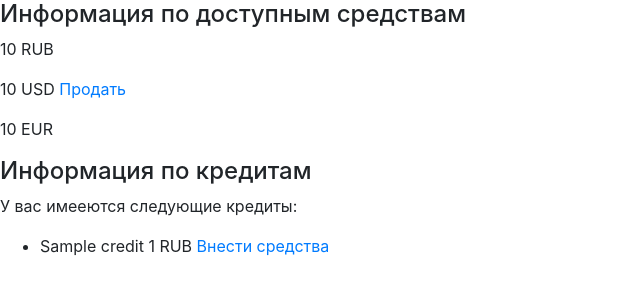
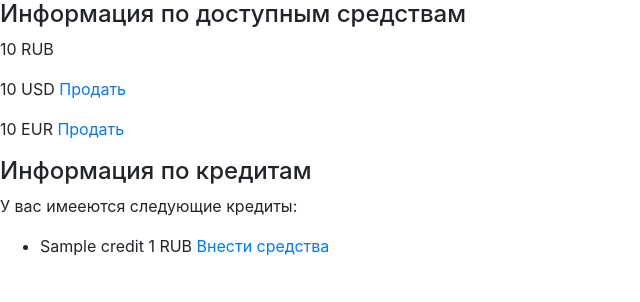
Before and after one commit to forza111/bank, a Django app: page /1/ in a window 1280 px wide. Shown: the part 111-413 px from the top of the page, without its empty margins (0-640 px from the left). Run offline with Django 3.2, Linux system fonts and the light colour scheme; tables that the repository leaves empty hold one stand-in row (values such as "Sample post"); parts of the project's set-up code (start-up, migrations or seed data) failed here and were passed over; some libraries are stand-ins or nearby versions.

Commit message:
Доработка формы которая меняеет данные в БД (рубли/доллары).

```diff
--- a/payment/templates/payment/detail.html
+++ b/payment/templates/payment/detail.html
@@ -16,12 +16,18 @@ detail
     {% if balance.balance_dol >= 1 %}
     <a href="{% url 'payment:sale_buy' user.id %}"> Продать</a>
     {% else %}
-    <a href="{% url 'payment:detail' user.id %}"> <font color="red">Продать</font></a>
+    <a href="{% url 'payment:detail' user.id %}"> Продать</a>
+    <a><font color="red">недостаточно средств</font></a>
+    {% endif %}</p>
+
+<p>{{balance.balance_eur}} EUR
+    {% if balance.balance_eur >= 1 %}
+    <a title="Продать валюту банку" href="{% url 'payment:sale_buy' user.id %}"> Продать</a>
+    {% else %}
+    <a href="{% url 'payment:detail' user.id %}"> Продать</a>
     <a><font color="red">недостаточно средств</font></a>
     {% endif %}
-</p>
-<p>{{balance.balance_eur}} EUR</p>
-{% endif%}
+{% endif%}</p>
 
 <h4>Информация по кредитам</h4>
 {% if check_credit %}
--- a/payment/views.py
+++ b/payment/views.py
@@ -54,10 +54,8 @@ def money(request):
 
 def sale_buy(request,user_id):
     user = get_object_or_404(User, pk=user_id)
-    balance = Balance.objects.get(user=user)
     return render(request, 'payment/sale_buy.html', {
         'user': user,
-        'balance': balance,
     }
                   )
 
```
